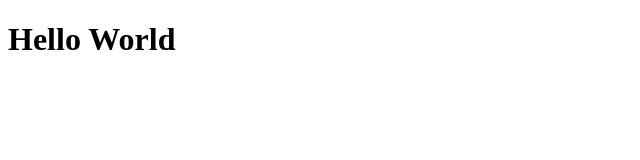
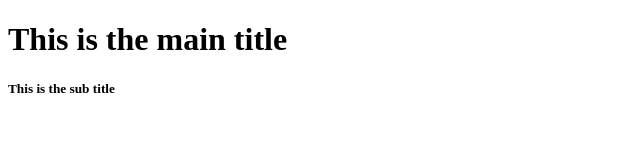
Before and after one commit to mddanishansari/testing, a plain HTML site: page index.html in a window 1280 px wide. Shown: the whole page, without its empty margins (0-640 px from the left). Drawn offline with Linux system fonts and the light colour scheme.

Commit message:
Added new feature

```diff
--- a/index.html
+++ b/index.html
@@ -8,7 +8,8 @@
 </head>
 
 <body>
-    <h1>Hello World</h1>
+    <h1>This is the main title</h1>
+    <h5>This is the sub title</h5>
 </body>
 
 </html>
```
